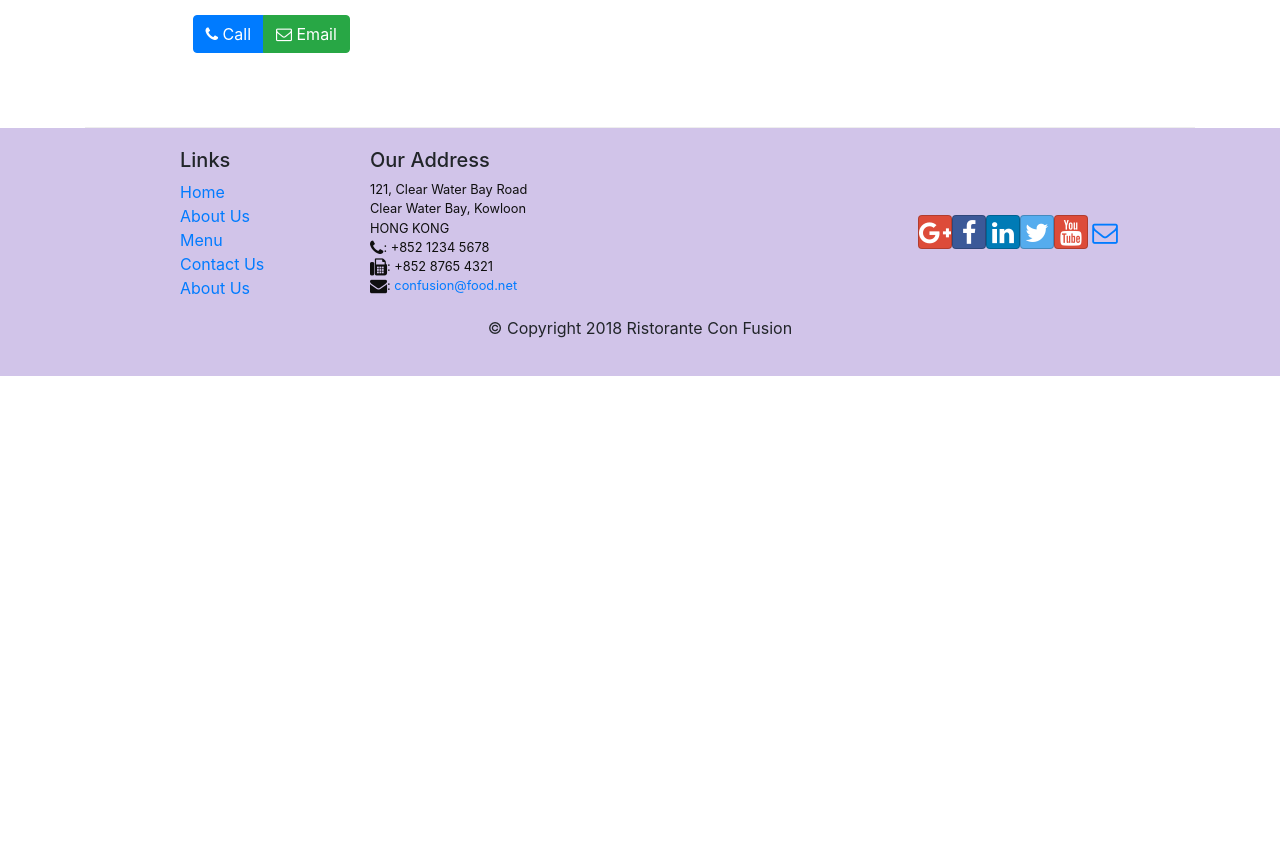
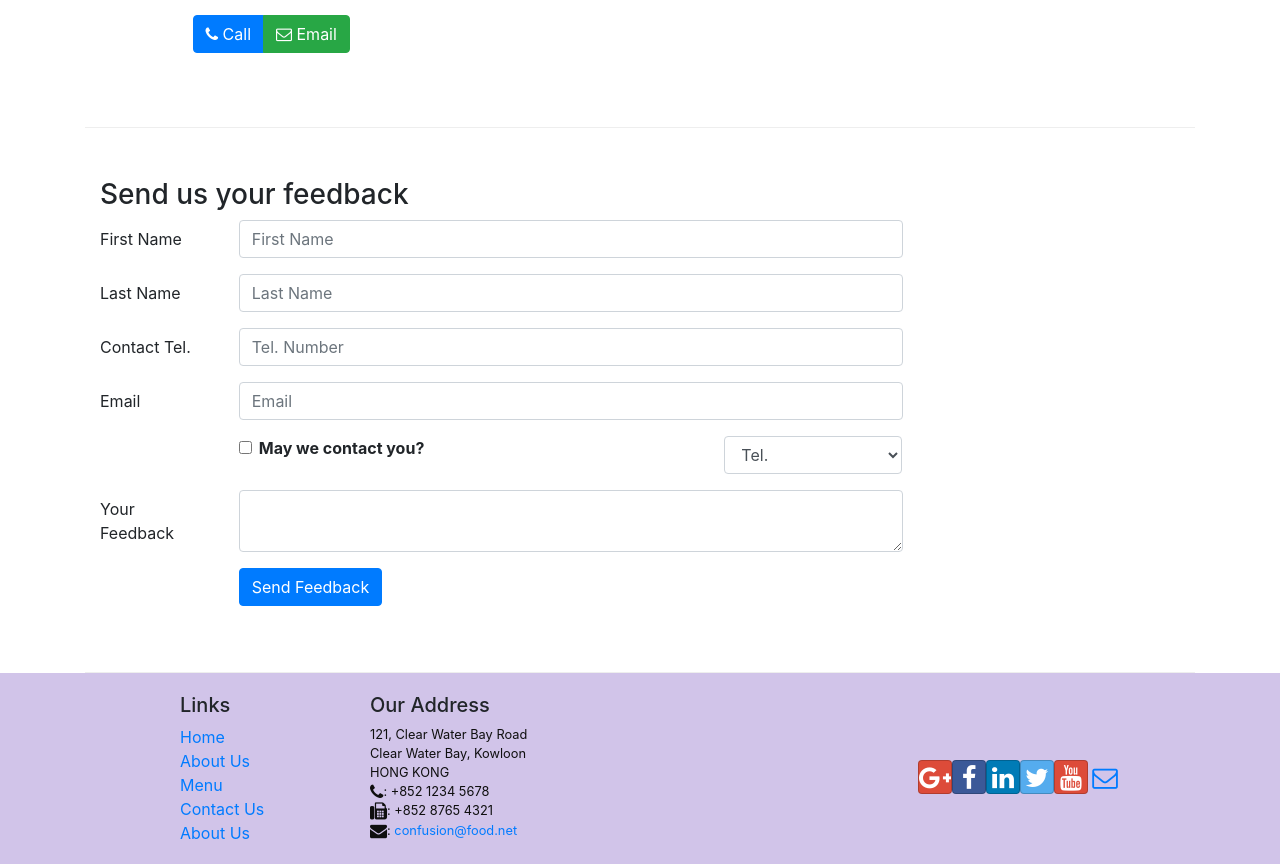
Before and after one commit to likejean/React-Confusion, a React (Create React App) app: page /contactus in a window 1280 px wide. Shown: the part 720-1584 px from the top of the page. Before the commit the page ends 1096 px from the top, so only its background shows below. Built offline with nearby package versions, Linux system fonts and the light colour scheme.

Commit message:
Controlled Forms

```diff
--- a/src/components/ContactComponent.js
+++ b/src/components/ContactComponent.js
@@ -1,8 +1,39 @@
-import React from 'react';
-import { Breadcrumb, BreadcrumbItem} from 'reactstrap'
+import React, { Component } from 'react';
+import { Breadcrumb, BreadcrumbItem, Button, Form, FormGroup, Label, Input, Col} from 'reactstrap';
 import { Link } from 'react-router-dom';
 
-function Contact(props) {
+class Contact extends Component {
+    constructor(props) {
+        super(props);
+
+        this.state = {
+            firstname: '',
+            lastname: '',
+            telnum: '',
+            email: '',
+            agree: false,
+            contactType: 'Tel.',
+            message: ''
+        }
+        this.handleSubmit = this.handleSubmit.bind(this);
+        this.handleInputChange = this.handleInputChange.bind(this);
+    }
+
+    handleInputChange(event) {
+        const target = event.target;
+        const value = target.type === 'checkbox' ? target.checked : target.value;
+        const name = target.name;
+        this.setState({
+            [name]: value
+        });
+    }
+
+    handleSubmit(event) {
+        console.log('Current State is: ' + JSON.stringify(this.state));
+        alert('Current State is: ' + JSON.stringify(this.state));
+        event.preventDefault();
+    }
+    render() {
         return(
             <div className="container">
                 <Breadcrumb>
@@ -43,8 +74,108 @@
                         </div>
                     </div>
                 </div>
+                <div className='row row-content'>
+                    <div className='col-12'>
+                        <h3>Send us your feedback</h3>
+                    </div>
+                    <div className='col-12 col-md-9'>
+                        <Form onSubmit={this.handleSubmit}>
+                            <FormGroup row>
+                                <Label htmlFor="firstname" md={2}>First Name</Label>
+                                <Col md={10}>
+                                    <Input type='text'
+                                        id='firstname'
+                                        name='firstname'
+                                        placeholder="First Name"
+                                        value={this.state.firstname}
+                                        onChange={this.handleInputChange}
+                                    />
+                                </Col>
+                            </FormGroup>
+                            <FormGroup row>
+                                <Label htmlFor="lastname" md={2}>Last Name</Label>
+                                <Col md={10}>
+                                    <Input type='text'
+                                        id='lastname'
+                                        name='lastname'
+                                        placeholder="Last Name"
+                                        value={this.state.lastname}
+                                        onChange={this.handleInputChange}
+                                    />
+                                </Col>
+                            </FormGroup>
+                            <FormGroup row>
+                                <Label htmlFor="telnum" md={2}>Contact Tel.</Label>
+                                <Col md={10}>
+                                    <Input type='tel'
+                                        id='telnum'
+                                        name='telnum'
+                                        placeholder="Tel. Number"
+                                        value={this.state.telnum}
+                                        onChange={this.handleInputChange}
+                                    />
+                                </Col>
+                            </FormGroup>
+                            <FormGroup row>
+                                <Label htmlFor="email" md={2}>Email</Label>
+                                <Col md={10}>
+                                    <Input type='email'
+                                        id='email'
+                                        name='email'
+                                        placeholder="Email"
+                                        value={this.state.email}
+                                        onChange={this.handleInputChange}
+                                    />
+                                </Col>
+                            </FormGroup>
+                            <FormGroup row>
+                                <Col md={{size: 6, offset: 2}}>
+                                    <FormGroup check>
+                                        <Label check>
+                                            <Input type='checkbox'
+                                            name='agree'
+                                            checked={this.state.agree}
+                                            onChange={this.handleInputChange} />{' '}
+                                            <strong>May we contact you?</strong>
+                                        </Label>
+                                    </FormGroup>
+                                </Col>
+                                <Col md={{size: 3, offset: 1}}>
+                                    <Input type='select'
+                                        name='contactType'
+                                        value={this.state.contactType}
+                                        onChange={this.handleInputChange}>
+                                        <option>Tel.</option>
+                                        <option>Email</option>
+                                    </Input>
+                                </Col>
+                            </FormGroup>
+                            <FormGroup row>
+                                <Label htmlFor="message" md={2}>Your Feedback</Label>
+                                <Col md={10}>
+                                    <Input type='textarea'
+                                        id='message'
+                                        name='message'
+                                        row='12'
+                                        value={this.state.message}
+                                        onChange={this.handleInputChange}
+                                    />
+                                </Col>
+                            </FormGroup>
+                            <FormGroup row>
+                                <Col md={{size:10, offset:2}}>
+                                    <Button type="submit"
+                                        color="primary">
+                                        Send Feedback
+                                    </Button>
+                                </Col>
+                            </FormGroup>
+                        </Form>
+                    </div>
+                </div>
             </div>
         );
     }
+}
 
 export default Contact;
```
Lines whose indentation alone changed are shown as unchanged.
